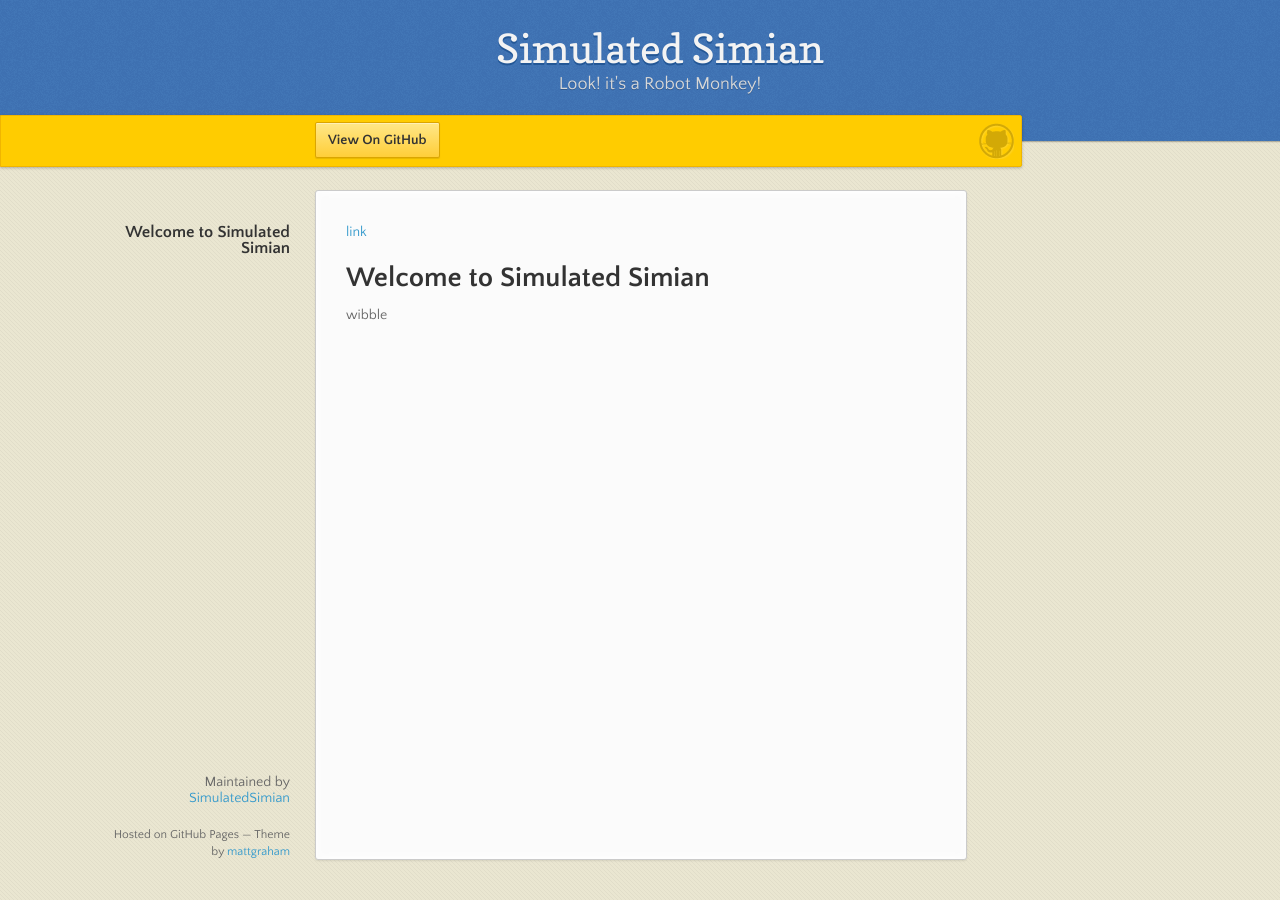
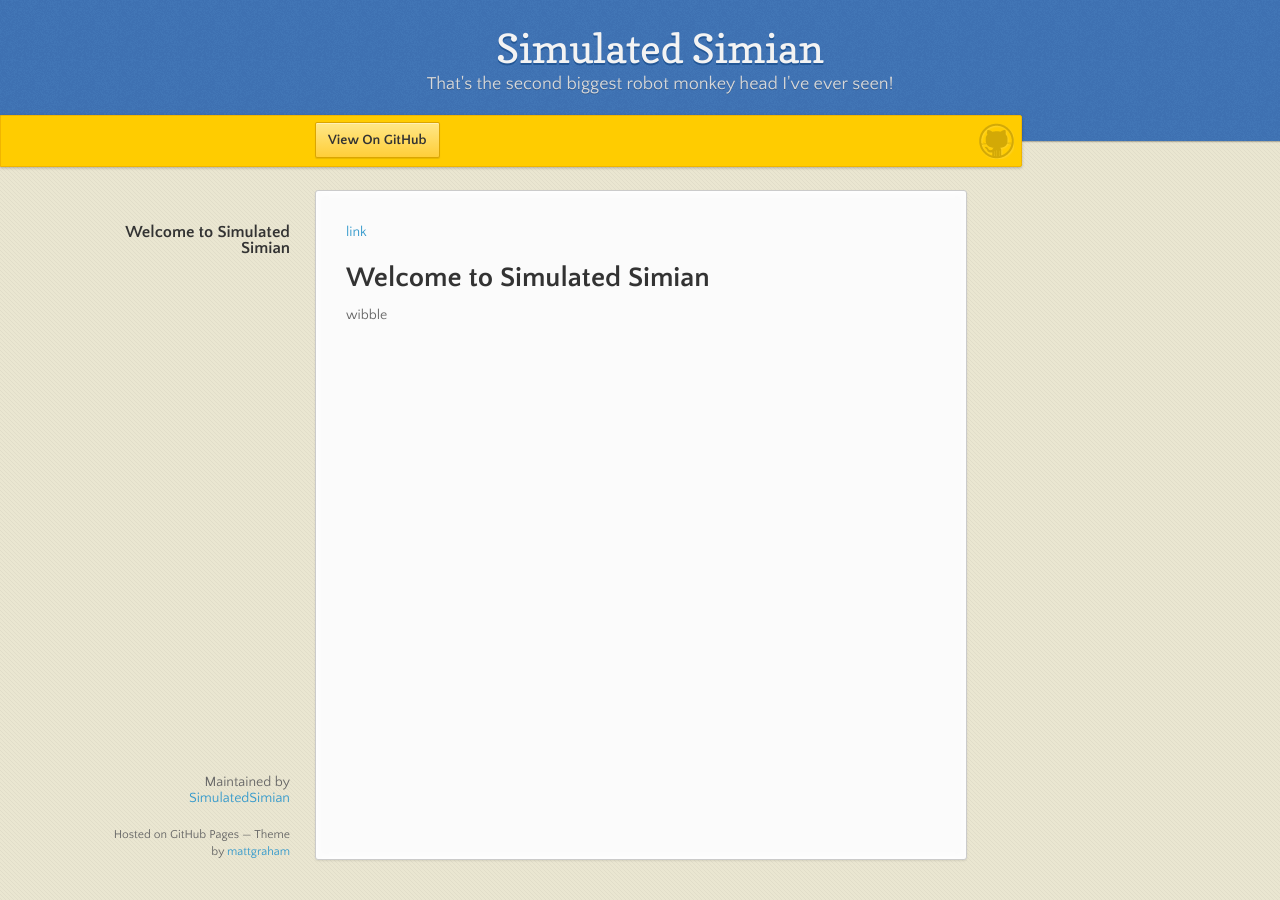
Before and after one commit to SimulatedSimian/SimulatedSimian.github.io, a Jekyll site: the page built from index.md, in a window 1280 px wide. Built offline with Jekyll 4.4.1, drawn with Linux system fonts in a browser that asks for light colours; nearby versions of some CDN libraries.

Commit message:
Update index.md

```diff
--- a/index.md
+++ b/index.md
@@ -3,7 +3,7 @@ layout: stdmain
 title: Simulated Simian
 
 projectname: Simulated Simian
-projectdesc: Look! it's a Robot Monkey!
+projectdesc: That's the second biggest robot monkey head I've ever seen!
 projectrepo: https://github.com/SimulatedSimian/
 ---
 
```
